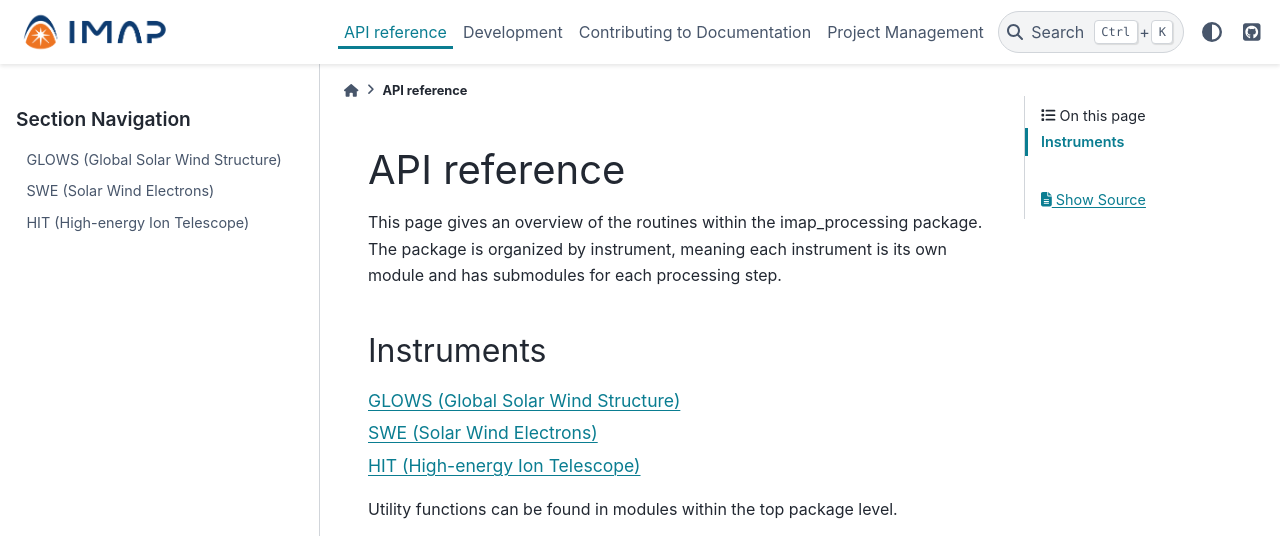
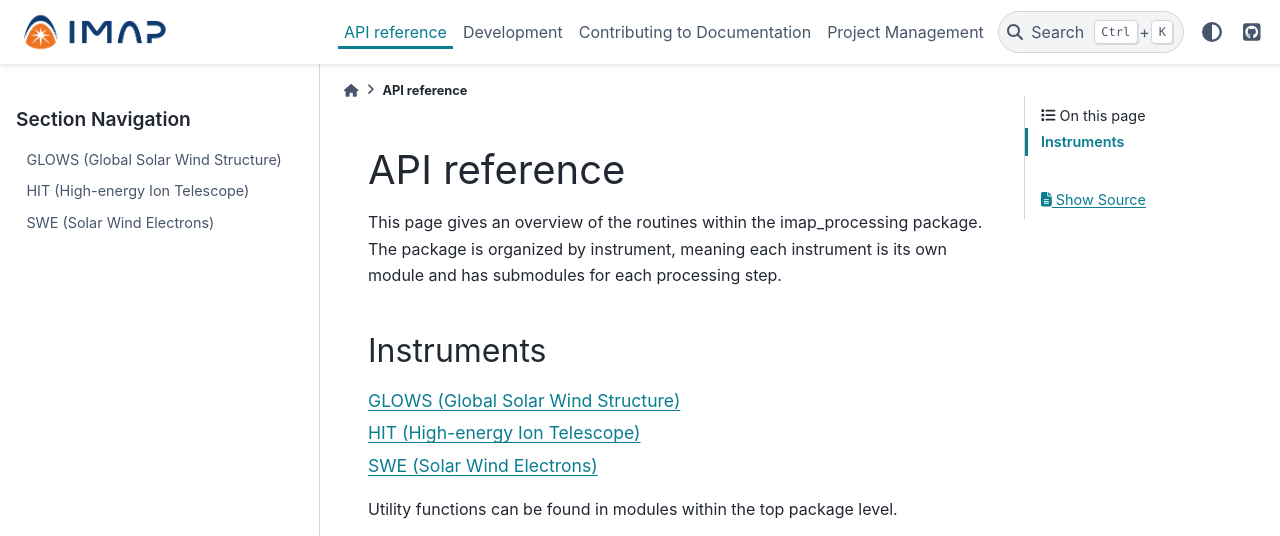
Before and after one commit to IMAP-Science-Operations-Center/imap_processing, a Sphinx documentation site: the page built from docs/source/reference/index.rst, in a window 1280 px wide, cut to the strip 0-536 px from the top of the page. Built offline with Sphinx 7.4.7 and the PyData theme 0.15.4, drawn with Linux system fonts in a browser that asks for light colours.

Commit message:
rebased with dev

```diff
--- a/docs/source/reference/index.rst
+++ b/docs/source/reference/index.rst
@@ -16,8 +16,8 @@ Instruments
    :maxdepth: 1
 
    glows
+   hit
    swe
-   hit
 
 
 Utility functions can be found in modules within the top package level.
```
